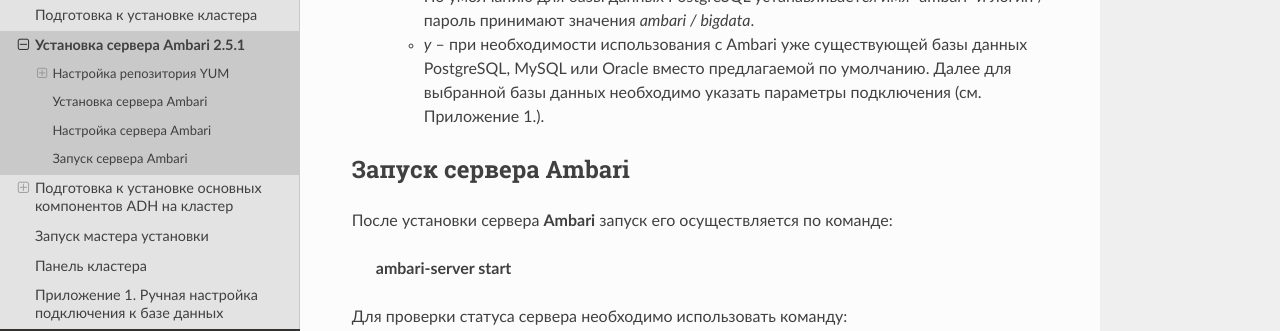
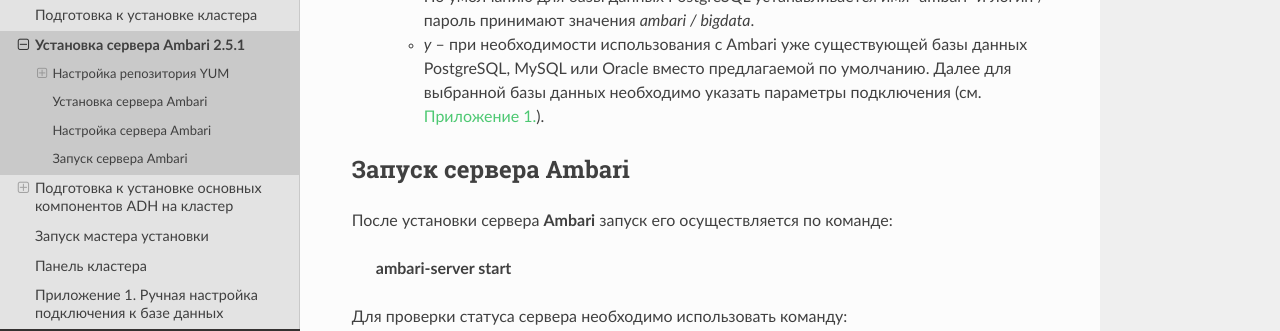
Before and after one commit to arenadata/docs_adps, a Sphinx documentation site: the page built from source/install/installation.rst, in a window 1280 px wide and 900 px high, scrolled down 3319 px. Shown: the part 223-554 px from the top of the window. Built offline with Sphinx 7.4.7 and the Read the Docs theme 2.0.0, drawn with Linux system fonts in a browser that asks for light colours; part of the change alters nothing that is shown.

```diff
--- a/source/install/installation.rst
+++ b/source/install/installation.rst
@@ -169,7 +169,7 @@
 
     + *n* – для использования с Ambari стандартной встроенной базы данных PostgreSQL. По умолчанию для базы данных PostgreSQL устанавливается имя "ambari" и логин / пароль принимают значения *ambari / bigdata*.
 
-    + *y* – при необходимости использования с Ambari уже существующей базы данных PostgreSQL, MySQL или Oracle вместо предлагаемой по умолчанию. Далее для выбранной базы данных необходимо указать параметры подключения (см. Приложение 1.).
+    + *y* – при необходимости использования с Ambari уже существующей базы данных PostgreSQL, MySQL или Oracle вместо предлагаемой по умолчанию. Далее для выбранной базы данных необходимо указать параметры подключения (см. `Приложение 1. <http://docs.arenadata.io/addb/install/annex.html>`_).
 
 
 
```
